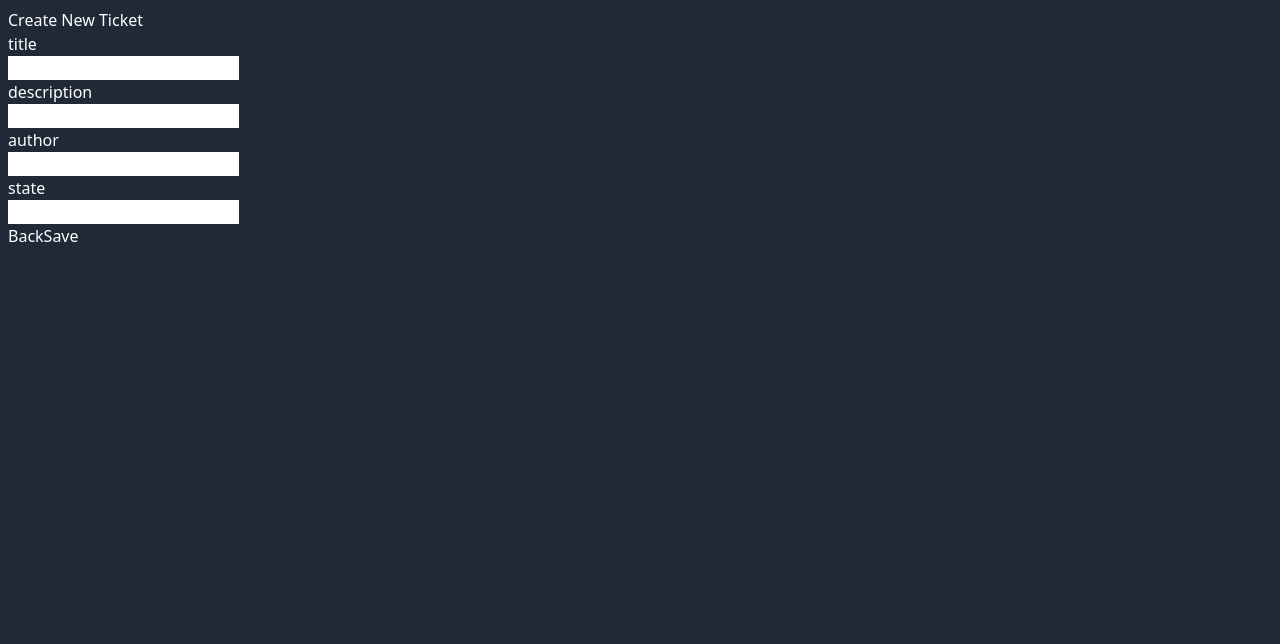
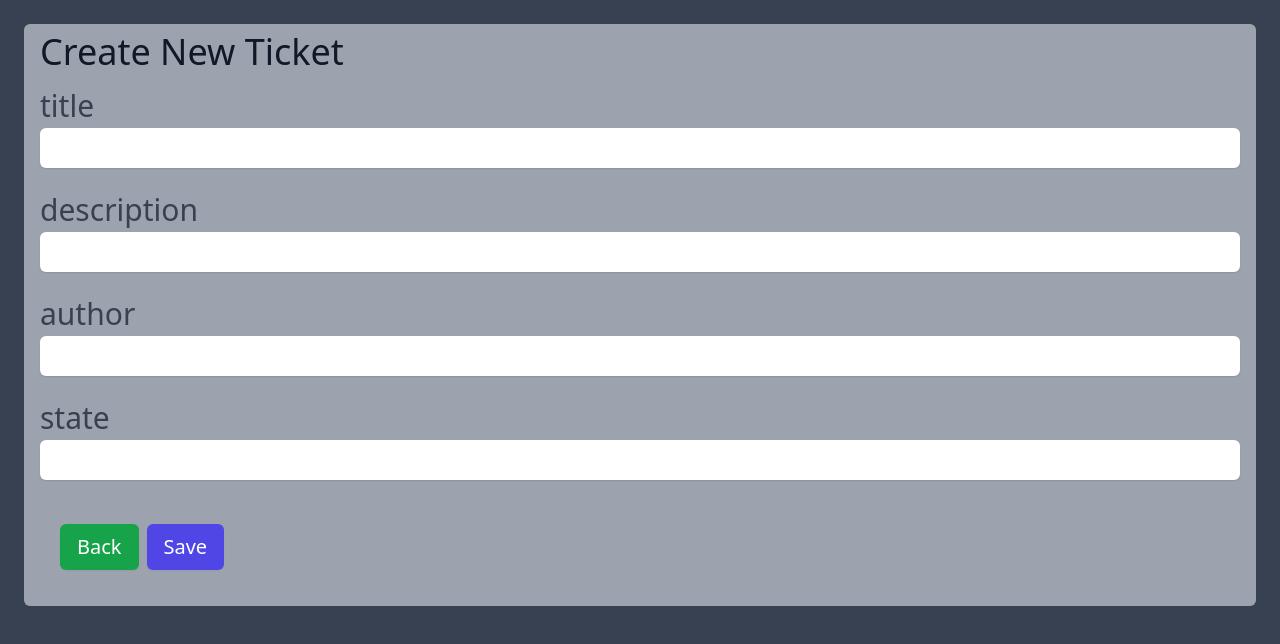
Before and after one commit to Traceton/Ticketer, a Next.js app: page /tickets/createTicket in a window 1280 px wide. Shown: the top 644 px of the page. Built offline with nearby package versions, Linux system fonts and the light colour scheme.

Commit message:
changed back to newest look for different views

```diff
--- a/pages/tickets/[ticketId].js
+++ b/pages/tickets/[ticketId].js
@@ -1,69 +1,56 @@
-import Link from "next/link";
+
+  import Link from 'next/link'
 import { useRouter } from "next/router";
 
 export default function TicketDetails(props) {
   // router object from next
   const router = useRouter();
 
-  const ticket = props.ticket;
+  const ticket = props.ticket
 
   return (
+    <div className="bg-gray-700 h-screen">
+      <div className="p-2">
+        <div className=" m-4 p-4 rounded-md bg-gray-400 font-light space-y-8 ">
+          <form >
             <div>
-      <form>
-        <div>
-          <h3>Show Ticket</h3>
+              <h3 className="text-4xl leading-6 font-light text-gray-900">Show Ticket</h3>
             </div>
 
-        <div>
-          <div>
-            <label htmlFor="title">title</label>
-            <div>
-              <h1 id="year">{props.ticket.title}</h1>
-            </div>
-          </div>
-          <div>
-            <label htmlFor="description">description</label>
-            <div>
-              <h1 id="year">{props.ticket.description}</h1>
-            </div>
-          </div>
-          <div>
-            <label htmlFor="author">author</label>
-            <div>
-              <h1 id="year">{props.ticket.author}</h1>
-            </div>
-          </div>
-          <div>
-            <label htmlFor="state">state</label>
-            <div>
-              <h1 id="year">{props.ticket.state}</h1>
-            </div>
-          </div>
-          <div>
-            <div>
-              <button onClick={() => router.back()} type="button">
+            <div className="text-xl mt-6 grid grid-cols-1 gap-y-6 gap-x-4 sm:grid-cols-6">
+              <div className="sm:col-span-6"><label htmlFor="title" className="block text-3xl font-light text-gray-700">title</label><div className="mt-1 flex rounded-md shadow-sm"><h1 id="year">{props.ticket.title}</h1></div></div><div className="sm:col-span-6"><label htmlFor="description" className="block text-3xl font-light text-gray-700">description</label><div className="mt-1 flex rounded-md shadow-sm"><h1 id="year">{props.ticket.description}</h1></div></div><div className="sm:col-span-6"><label htmlFor="author" className="block text-3xl font-light text-gray-700">author</label><div className="mt-1 flex rounded-md shadow-sm"><h1 id="year">{props.ticket.author}</h1></div></div><div className="sm:col-span-6"><label htmlFor="state" className="block text-3xl font-light text-gray-700">state</label><div className="mt-1 flex rounded-md shadow-sm"><h1 id="year">{props.ticket.state}</h1></div></div>
+              <div className="m-2 p-2 w-full">
+                <div className="  flex justify-start">
+                  <button
+                    onClick={() => router.back()}
+                    type="button"
+                    className="m-1 inline-flex justify-center py-2 px-4 border border-transparent shadow-sm text-xl font-light rounded-md text-white bg-green-600 hover:bg-green-700 focus:outline-none focus:ring-2 focus:ring-offset-2 focus:ring-indigo-500"
+                  >
                     Back
                   </button>
                   <Link href={"/tickets/editTickets/" + ticket._id}>
-                <a>Edit</a>
+                    <a className="m-1 inline-flex justify-center py-2 px-4 border border-transparent shadow-sm text-xl font-light rounded-md text-white bg-indigo-600 hover:bg-indigo-700 focus:outline-none focus:ring-2 focus:ring-offset-2 focus:ring-indigo-500" >
+                      Edit
+                    </a>
                   </Link>
                 </div>
               </div>
+
             </div>
           </form>
+        </div>
+      </div>
     </div>
   );
 }
 
+
 export const getServerSideProps = async (context) => {
   // fetch ticket data from api here
   const ticketId = context.params.ticketId;
-  const res = await fetch(
-    `${process.env.NEXT_PUBLIC_HOST_URL}/api/tickets/${ticketId}`,
-    {
-      method: "GET",
-    }
-  );
+  const res = await fetch(`${process.env.NEXT_PUBLIC_HOST_URL}/api/tickets/${ticketId}`, {
+    method: "GET"
+  });
 
   const data = await res.json();
 
--- a/pages/tickets/createTicket.js
+++ b/pages/tickets/createTicket.js
@@ -1,80 +1,112 @@
-import { useRouter } from "next/router";
+
+  import { useRouter } from 'next/router'
 import React from "react";
 
 export default function CreateTicket() {
-  const router = useRouter();
+  const router = useRouter()
   const createNewTicket = async (event) => {
     event.preventDefault();
 
     const res = await fetch(`${process.env.NEXT_PUBLIC_HOST_URL}/api/tickets`, {
       body: JSON.stringify({
-        title: event.target.title.value,
-        description: event.target.description.value,
-        author: event.target.author.value,
-        state: event.target.state.value,
+         title: event.target.title.value, description: event.target.description.value, author: event.target.author.value, state: event.target.state.value
       }),
       headers: {
         "Content-Type": "application/json",
-        "User-Agent": "*",
+        "User-Agent": "*"
       },
       method: "POST",
     });
 
-    router.push(`/tickets`);
+    router.push(`/tickets`)
+
   };
 
   return (
-    <div className="bg-gray-800 text-white p-2 h-screen">
+    <div className="bg-gray-700 h-screen">
+      <div className="p-2">
+        <div className=" m-4 p-4 rounded-md bg-gray-400 font-light space-y-8 ">
           <form onSubmit={createNewTicket}>
             <div>
-          <h3>Create New Ticket</h3>
+              <h3 className="text-4xl leading-6 font-light text-gray-900">Create New Ticket</h3>
             </div>
 
-        <div>
-          <div>
-            <label htmlFor="title">title</label>
-            <div>
-              <input type="text" name="title" id="title" autoComplete="title" />
+            <div className="text-xl mt-6 grid grid-cols-1 gap-y-6 gap-x-4 sm:grid-cols-6">
+            <div className="sm:col-span-6">
+                          <label htmlFor="title" className="block text-3xl font-light text-gray-700">
+                            title
+                          </label>
+                          <div className="mt-1 flex rounded-md shadow-sm">
+                            <input
+                              type="text"
+                              name="title"
+                              id="title"
+                              autoComplete="title"
+                              className="shadow-sm  border border-transparent block h-10 w-full text-xl font-light sm:text-sm border border-gray-300 rounded-md"
+                            />
                           </div>
-          </div>
-          <div>
-            <label htmlFor="description">description</label>
-            <div>
+                        </div><div className="sm:col-span-6">
+                          <label htmlFor="description" className="block text-3xl font-light text-gray-700">
+                            description
+                          </label>
+                          <div className="mt-1 flex rounded-md shadow-sm">
                             <input
                               type="text"
                               name="description"
                               id="description"
                               autoComplete="description"
+                              className="shadow-sm  border border-transparent block h-10 w-full text-xl font-light sm:text-sm border border-gray-300 rounded-md"
                             />
                           </div>
-          </div>
-          <div>
-            <label htmlFor="author">author</label>
-            <div>
+                        </div><div className="sm:col-span-6">
+                          <label htmlFor="author" className="block text-3xl font-light text-gray-700">
+                            author
+                          </label>
+                          <div className="mt-1 flex rounded-md shadow-sm">
                             <input
                               type="text"
                               name="author"
                               id="author"
                               autoComplete="author"
+                              className="shadow-sm  border border-transparent block h-10 w-full text-xl font-light sm:text-sm border border-gray-300 rounded-md"
+                            />
+                          </div>
+                        </div><div className="sm:col-span-6">
+                          <label htmlFor="state" className="block text-3xl font-light text-gray-700">
+                            state
+                          </label>
+                          <div className="mt-1 flex rounded-md shadow-sm">
+                            <input
+                              type="text"
+                              name="state"
+                              id="state"
+                              autoComplete="state"
+                              className="shadow-sm  border border-transparent block h-10 w-full text-xl font-light sm:text-sm border border-gray-300 rounded-md"
                             />
                           </div>
                         </div>
-          <div>
-            <label htmlFor="state">state</label>
-            <div>
-              <input type="text" name="state" id="state" autoComplete="state" />
+              <div className="m-2 p-2 w-full">
+                <div className="  flex justify-start">
+                  <button
+                    onClick={() => router.back()}
+                    type="button"
+                    className="m-1 inline-flex justify-center py-2 px-4 border border-transparent shadow-sm text-xl font-light rounded-md text-white bg-green-600 hover:bg-green-700 focus:outline-none focus:ring-2 focus:ring-offset-2 focus:ring-indigo-500"
+                  >
+                    Back
+                  </button>
+                  <button
+                    type="submit"
+                    className="m-1 inline-flex justify-center py-2 px-4 border border-transparent shadow-sm text-xl font-light rounded-md text-white bg-indigo-600 hover:bg-indigo-700 focus:outline-none focus:ring-2 focus:ring-offset-2 focus:ring-indigo-500"
+                  >
+                    Save
+                  </button>
                 </div>
               </div>
-          <div>
-            <div>
-              <button onClick={() => router.back()} type="button">
-                Back
-              </button>
-              <button type="submit">Save</button>
+
+            </div>
+          </form>
         </div>
       </div>
     </div>
-      </form>
-    </div>
   );
 }
--- a/pages/tickets/editTickets/[ticketId].js
+++ b/pages/tickets/editTickets/[ticketId].js
@@ -1,5 +1,5 @@
+
   import { useRouter } from "next/router";
-import Link from "next/link";
 
 export default function EditTicket(props) {
   // router object from next
@@ -10,138 +10,133 @@ export default function EditTicket(props) {
   const updateTicket = async (event) => {
     event.preventDefault();
 
-    const res = await fetch(
-      `${process.env.NEXT_PUBLIC_HOST_URL}/api/tickets/${ticketId}`,
-      {
+    const res = await fetch(`${process.env.NEXT_PUBLIC_HOST_URL}/api/tickets/${ticketId}`, {
       body: JSON.stringify({
-          title: event.target.title.value,
-          description: event.target.description.value,
-          author: event.target.author.value,
-          state: event.target.state.value,
+         title: event.target.title.value, description: event.target.description.value, author: event.target.author.value, state: event.target.state.value
       }),
       headers: {
         "User-Agent": "*",
         "Content-Type": "application/json",
       },
       method: "PATCH",
-      }
-    );
+    });
 
-    router.push(`/tickets/${ticketId}`);
+    router.push(`/tickets/${ticketId}`)
+
   };
 
   const deleteTicket = async (event) => {
     event.preventDefault();
 
-    const res = await fetch(
-      `${process.env.NEXT_PUBLIC_HOST_URL}/api/tickets/${ticketId}`,
-      {
+    const res = await fetch(`${process.env.NEXT_PUBLIC_HOST_URL}/api/tickets/${ticketId}`, {
+
       headers: {
         "User-Agent": "*",
         "Content-Type": "application/json",
       },
       method: "DELETE",
+    });
+
+    router.push(`/tickets`)
+
   }
-    );
-
-    router.push(`/tickets`);
-  };
 
   return (
-    <div className="h-screen p-2 rounded-md bg-gray-900 font-light text-white">
+    <div className="bg-gray-700 h-screen">
+      <div className="p-2">
+        <div className=" m-4 p-4 rounded-md bg-gray-400 font-light space-y-8 ">
+          <form onSubmit={updateTicket}>
             <div>
-        <div className="flex flex-row justify-between">
-          <div className="flex flex-col justify-center">
-            <h3 className=" m-1 p-1 text-4xl leading-6 font-light text-white">
-              Edit Ticket
-            </h3>
+              <h3 className="text-4xl leading-6 font-light text-gray-900">Edit Ticket</h3>
             </div>
 
-          <div className="m-2 p-2 ">
-            <div className="pt-2 flex justify-end">
-              <Link href="/tickets/createVehicle">
-                <a className="m-1 inline-flex justify-center py-2 px-4 border border-transparent shadow-sm text-xl font-light rounded-md text-white border-gray-500 hover:bg-gray-500 focus:outline-none focus:ring-2 focus:ring-offset-2 focus:ring-indigo-500">
-                  +
-                </a>
-              </Link>
-            </div>
-          </div>
-        </div>
-      </div>
-
-      <form onSubmit={updateTicket}>
-        <div>
-          <div className="">
-            <label htmlFor="state">State</label>
-            <div className="">
-              <select
-                defaultValue={props.ticket.state}
-                type="select"
-                id="state"
-                name="state"
-                autoComplete="state"
-                className="rounded-sm"
-              >
-                <option>New</option>
-                <option>Open</option>
-                <option>Closed</option>
-              </select>
-            </div>
-          </div>
-
-          <div>
-            <label htmlFor="title">title</label>
-            <div>
+            <div className="text-xl mt-6 grid grid-cols-1 gap-y-6 gap-x-4 sm:grid-cols-6">
+            <div className="sm:col-span-6">
+        <label htmlFor="title" className="block text-3xl font-light text-gray-700">
+          title
+        </label>
+        <div className="mt-1 flex rounded-md shadow-sm">
           <input
-                defaultValue="title"
+          defaultValue={props.ticket.title}
             type="text"
             name="title"
             id="title"
             autoComplete="title"
-                className="rounded-sm"
+            className="shadow-sm  border border-transparent block h-10 w-full text-xl font-light sm:text-sm border border-gray-300 rounded-md"
           />
         </div>
-          </div>
-          <div>
-            <label htmlFor="description">description</label>
-            <div>
+      </div><div className="sm:col-span-6">
+        <label htmlFor="description" className="block text-3xl font-light text-gray-700">
+          description
+        </label>
+        <div className="mt-1 flex rounded-md shadow-sm">
           <input
           defaultValue={props.ticket.description}
             type="text"
             name="description"
             id="description"
             autoComplete="description"
-                className="rounded-sm"
+            className="shadow-sm  border border-transparent block h-10 w-full text-xl font-light sm:text-sm border border-gray-300 rounded-md"
           />
         </div>
-          </div>
-          <div>
-            <label htmlFor="author">author</label>
-            <div>
+      </div><div className="sm:col-span-6">
+        <label htmlFor="author" className="block text-3xl font-light text-gray-700">
+          author
+        </label>
+        <div className="mt-1 flex rounded-md shadow-sm">
           <input
           defaultValue={props.ticket.author}
             type="text"
             name="author"
             id="author"
             autoComplete="author"
-                className="rounded-sm"
+            className="shadow-sm  border border-transparent block h-10 w-full text-xl font-light sm:text-sm border border-gray-300 rounded-md"
+          />
+        </div>
+      </div><div className="sm:col-span-6">
+        <label htmlFor="state" className="block text-3xl font-light text-gray-700">
+          state
+        </label>
+        <div className="mt-1 flex rounded-md shadow-sm">
+          <input
+          defaultValue={props.ticket.state}
+            type="text"
+            name="state"
+            id="state"
+            autoComplete="state"
+            className="shadow-sm  border border-transparent block h-10 w-full text-xl font-light sm:text-sm border border-gray-300 rounded-md"
           />
         </div>
       </div>
-
-          <div>
-            <div>
-              <button onClick={() => router.back()} type="button">
+              <div className="m-2 p-2 w-full">
+                <div className="  flex justify-start">
+                  <button
+                    onClick={() => router.back()}
+                    type="button"
+                    className="m-1 inline-flex justify-center py-2 px-4 border border-transparent shadow-sm text-xl font-light rounded-md text-white bg-green-600 hover:bg-green-700 focus:outline-none focus:ring-2 focus:ring-offset-2 focus:ring-indigo-500"
+                  >
                     Back
                   </button>
-              <button onClick={deleteTicket} type="button">
+                  <button
+                    onClick={deleteTicket}
+                    type="button"
+                    className="m-1 inline-flex justify-center py-2 px-4 border border-transparent shadow-sm text-xl font-light rounded-md text-white bg-red-500 hover:bg-red-600 focus:outline-none focus:ring-2 focus:ring-offset-2 focus:ring-indigo-500"
+                  >
                     Delete
                   </button>
-              <button type="submit">Save</button>
+                  <button
+                    type="submit"
+                    className="m-1 inline-flex justify-center py-2 px-4 border border-transparent shadow-sm text-xl font-light rounded-md text-white bg-indigo-600 hover:bg-indigo-700 focus:outline-none focus:ring-2 focus:ring-offset-2 focus:ring-indigo-500"
+                  >
+                    Save
+                  </button>
                 </div>
               </div>
+
             </div>
           </form>
+        </div>
+      </div>
     </div>
   );
 }
@@ -149,16 +144,13 @@ export default function EditTicket(props) {
 export const getServerSideProps = async (context) => {
   // fetch ticket data from api here
   const ticketId = context.params.ticketId;
-  const res = await fetch(
-    `${process.env.NEXT_PUBLIC_HOST_URL}/api/tickets/${ticketId}`,
-    {
+  const res = await fetch(`${process.env.NEXT_PUBLIC_HOST_URL}/api/tickets/${ticketId}`, {
     headers: {
       "User-Agent": "*",
       Accept: "application/json; charset=UTF-8",
     },
-      method: "GET",
-    }
-  );
+    method: "GET"
+  });
 
   const data = await res.json();
 
```
Lines whose indentation alone changed are shown as unchanged.
